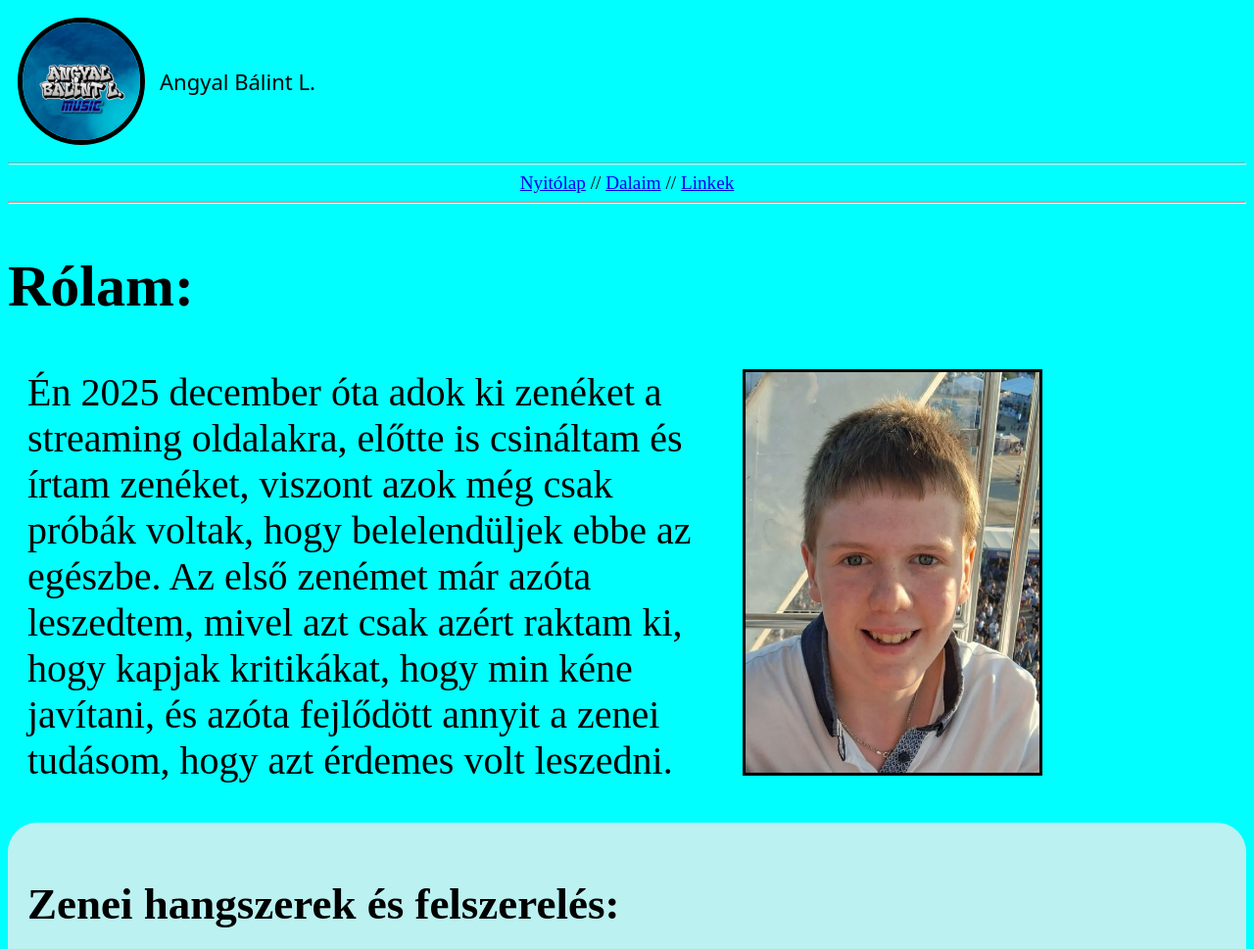
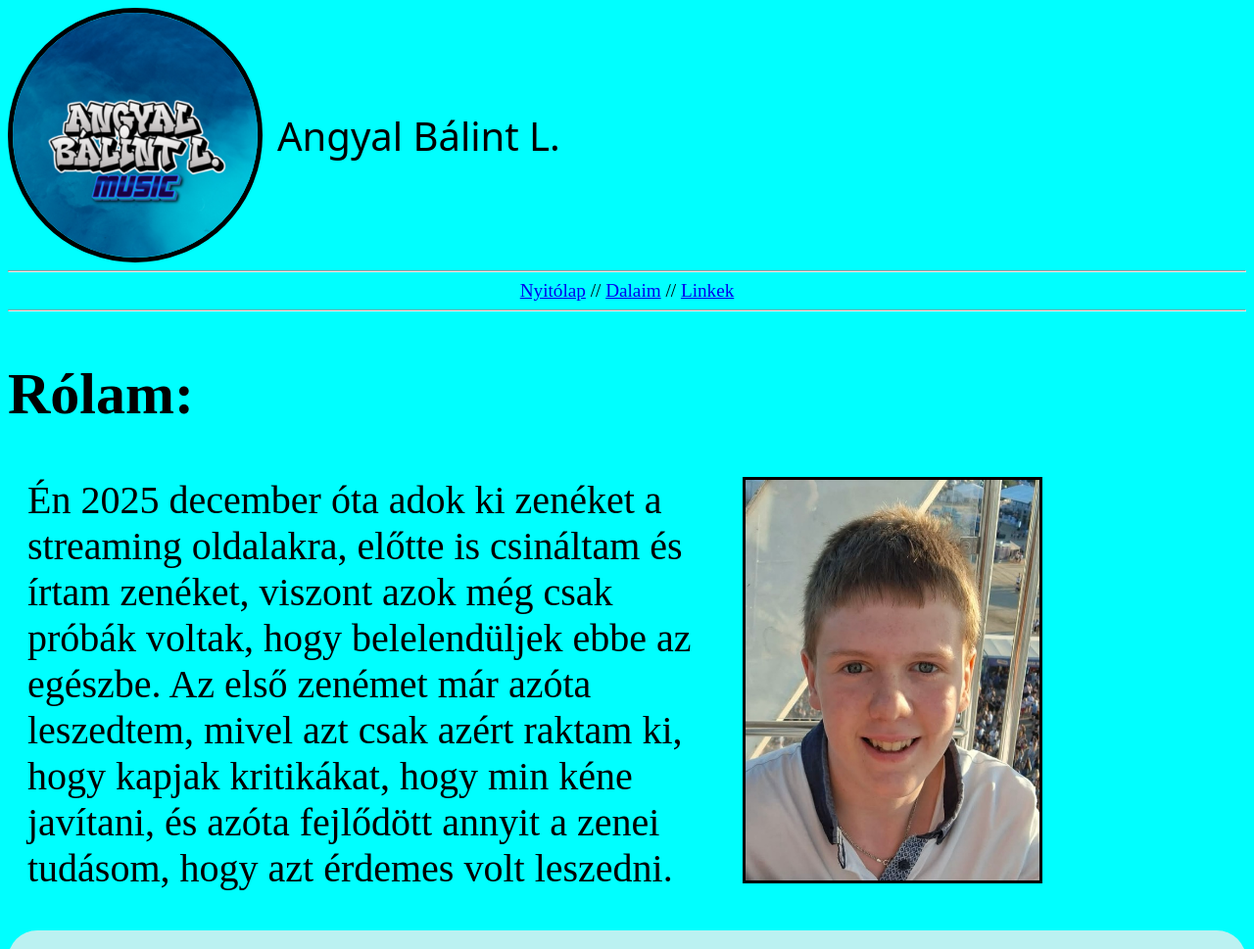
Before and after one commit to AngyalBalintL/zenei-weboldal, a plain HTML site: page index.html in a window 1280 px wide. Shown: the top 969 px of the page at 98% size. Drawn offline with Linux system fonts and the light colour scheme; a web font is replaced by a local one.

Commit message:
Add files via upload

```diff
--- a/dalaim-style.css
+++ b/dalaim-style.css
@@ -17,14 +17,15 @@ body {
 }
 .navszoveg {
     font-size: larger;
+    margin-top: 0px;
 }
 #logokeret {
     border: 5px solid #000000;
     border-radius: 50%;
 }
-    .dalaimszoveg {
-        font-size: 15px;
-    }
+.dalaimszoveg {
+    font-size: 15px;
+ }
 .csakadalaim {
     background-color: rgb(187, 241, 241);
     padding: 20px;
@@ -77,16 +78,19 @@ header.fejlec {
     display: flex;
     align-items: center;
     gap: 15px;
-    padding: 10px;
+    margin-bottom: 0px;
+    padding-bottom: 0px;
 }
 
 #logokeret {
     max-width: 250px;
     height: auto;
     display: block;
+    border: 5px solid #000000;
+    border-radius: 50%;
 }
 
 header.fejlec h1 {
-    font-size: 22px;
+    font-size: 2.5rem;
     margin: 0;
 }
--- a/style.css
+++ b/style.css
@@ -17,6 +17,7 @@ body {
 }
 .navszoveg {
     font-size: larger;
+    margin-top: 0px;
 }
 #logokeret {
     border: 5px solid #000000;
@@ -70,16 +71,18 @@ header.fejlec {
     display: flex;
     align-items: center;
     gap: 15px;
-    padding: 10px;
+    margin-bottom: 0px;
+    padding-bottom: 0px;
 }
 
 #logokeret {
-    width: 120px;
+    max-width: 250px;
     height: auto;
-    flex-shrink: 0;
+    display: block;
+    border: 5px solid #000000;
+    border-radius: 50%;
 }
-
 header.fejlec h1 {
-    font-size: 22px;
+    font-size: 2.5rem;
     margin: 0;
 }
```
